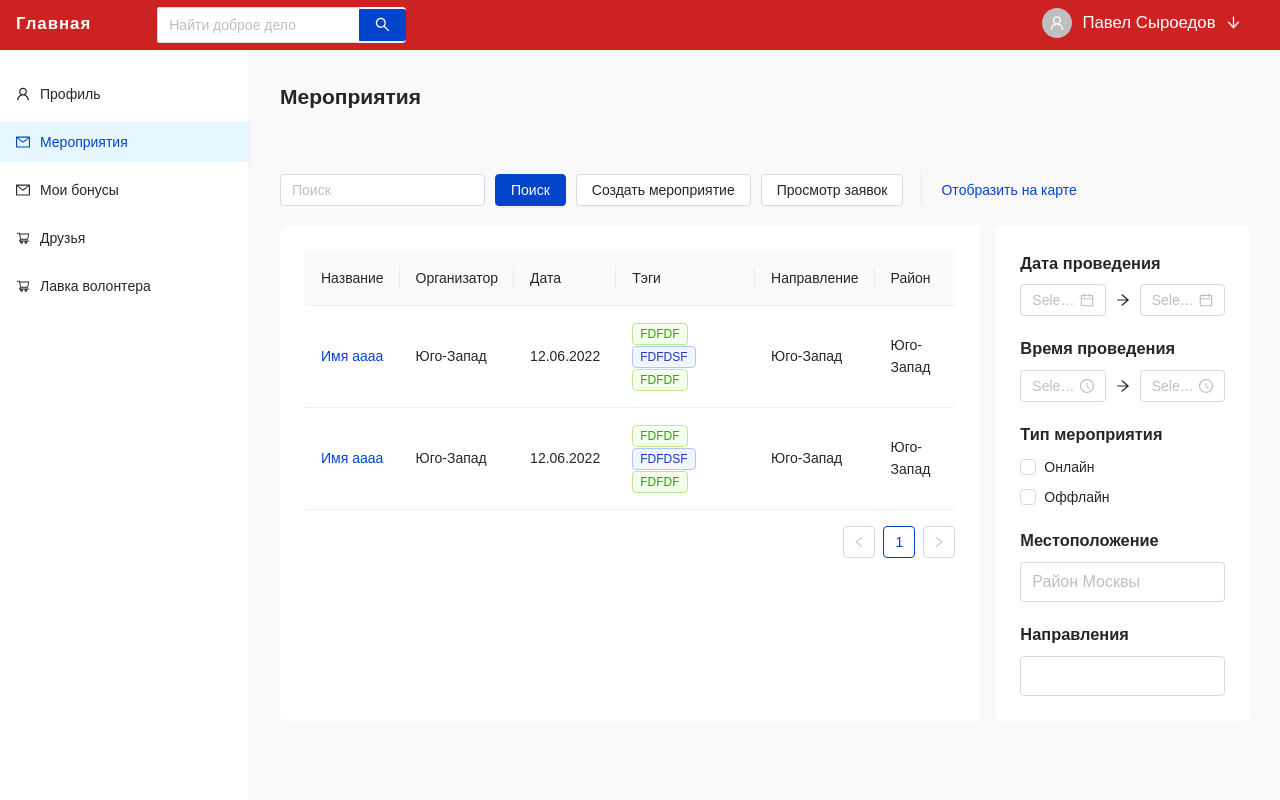
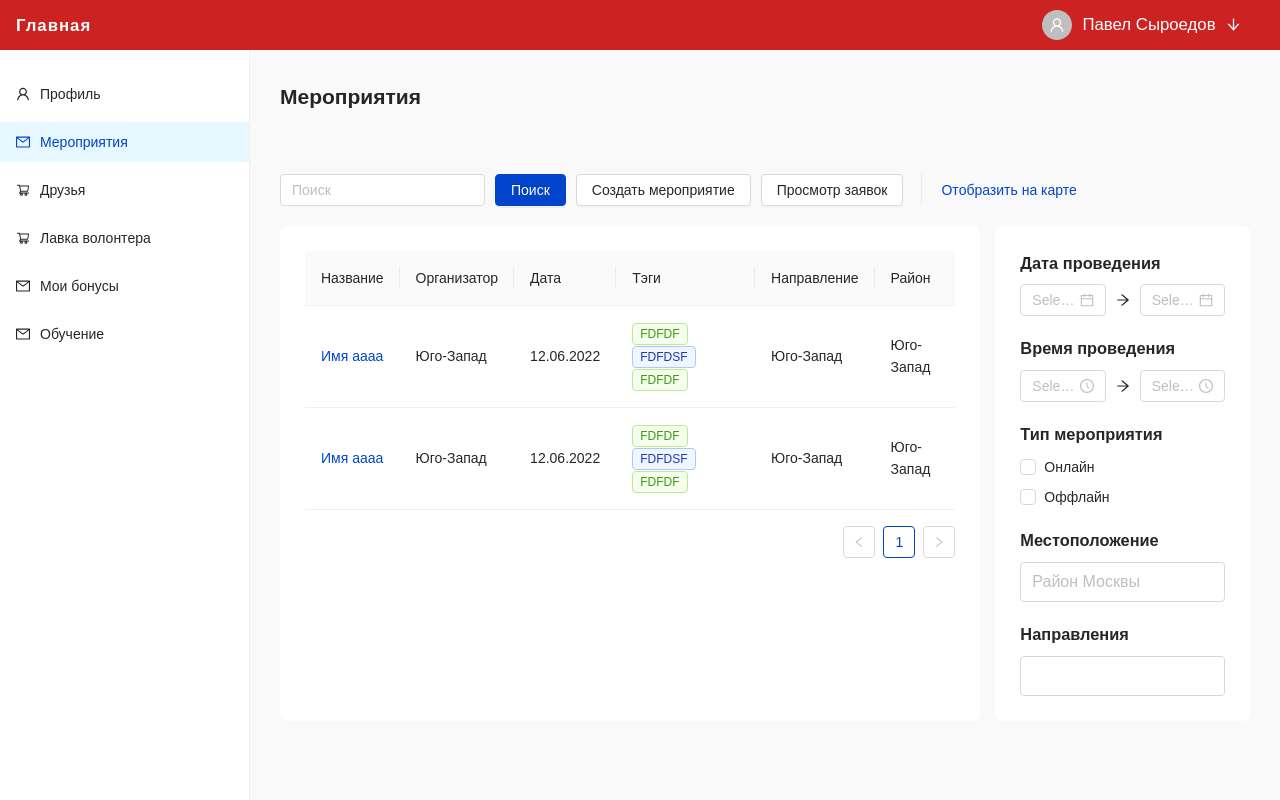
Before and after one commit to RTUITLab/MoscowCityHack-Front, a Next.js app: page /account/events in a window 1280 px wide. Built offline with nearby package versions, Linux system fonts and the light colour scheme; a web font is replaced by a local one.

Commit message:
Some changes

```diff
--- a/components/Header/Header.js
+++ b/components/Header/Header.js
@@ -1,6 +1,6 @@
 import styles from './Header.module.scss';
 import { useRouter } from 'next/router';
-import { useContext } from 'react';
+import { useContext, useEffect, useState } from 'react';
 import MainContext from '../../contexts/MainContext';
 import { Button, Input, Popover } from 'antd';
 import { ArrowDownOutlined } from '@ant-design/icons';
@@ -8,8 +8,13 @@ import { ArrowDownOutlined } from '@ant-design/icons';
 const { Search } = Input;
 
 export default function Header({ disableButtons }) {
- const [state, useState] = useContext(MainContext);
+ const [state, setState] = useContext(MainContext);
  const router = useRouter();
+ const [search, setSearchString] = useState('');
+
+ useEffect(() => {
+  setSearchString('');
+ }, [router.pathname]);
 
  return (
   <header className={styles.parent}>
@@ -24,13 +29,26 @@ export default function Header({ disableButtons }) {
        }}>
        <span style={{ fontSize: '1.2em', letterSpacing: '1px' }}>Главная</span>
       </Button>
-      <Search
-       enterButton
-       placeholder="Найти доброе дело"
-       allowClear
-       onSearch={() => {}}
-       style={{ width: 250, color: 'black' }}
-      />
+      {router.pathname !== '/account/events' ? (
+       <Input
+        value={search}
+        onChange={(e) => {
+         setSearchString(e.target.value);
+         let current = e.target.value;
+         if (e.target.value) {
+          setTimeout(() => {
+           if (current === e.target.value) {
+            router.push('/account/events?search=' + e.target.value);
+           }
+          }, 500);
+         }
+        }}
+        enterButton
+        placeholder="Найти доброе дело"
+        allowClear
+        style={{ width: 250, color: 'black' }}
+       />
+      ) : null}
      </div>
      <Popover
       title={state.user.name}
--- a/components/Layout/Layout.js
+++ b/components/Layout/Layout.js
@@ -75,14 +75,7 @@ export default function Layout({ children }) {
        icon={<MailOutlined />}>
        Мероприятия
       </Menu.Item>
-      <Menu.Item
-       onClick={() => {
-        router.push('/account/points');
-       }}
-       key={'points'}
-       icon={<MailOutlined />}>
-       Мои бонусы
-      </Menu.Item>
+
       <Menu.Item
        onClick={() => {
         router.push('/account/friends');
@@ -98,6 +91,22 @@ export default function Layout({ children }) {
        key={'shop'}
        icon={<ShoppingCartOutlined />}>
        Лавка волонтера
+      </Menu.Item>
+      <Menu.Item
+       onClick={() => {
+        router.push('/account/points');
+       }}
+       key={'points'}
+       icon={<MailOutlined />}>
+       Мои бонусы
+      </Menu.Item>
+      <Menu.Item
+       onClick={() => {
+        router.push('/account/learning');
+       }}
+       key={'points'}
+       icon={<MailOutlined />}>
+       Обучение
       </Menu.Item>
      </Menu>
     </div>
--- a/pages/account/events/index.js
+++ b/pages/account/events/index.js
@@ -12,7 +12,7 @@ import {
 } from 'antd';
 import { useRouter } from 'next/router';
 import styles from '../../../styles/events.module.scss';
-import React, { useState } from 'react';
+import React, { useEffect, useState } from 'react';
 import { ArrowRightOutlined } from '@ant-design/icons';
 import { district, tags } from '../../../utils/data';
 import Link from 'next/link';
@@ -44,6 +44,17 @@ function ExchangeRates() {
 export default function Events() {
  const router = useRouter();
  const [viewMap, setMapVisible] = useState(false);
+ const [state, editState] = useState({});
+ const setState = (e) => {
+  editState((prevState) => ({ ...prevState, ...e }));
+ };
+
+ useEffect(() => {
+  if (router.query.search) {
+   setState({ name: router.query.search });
+   document.getElementById('name-input').focus();
+  }
+ }, []);
 
  const test = [
   {
@@ -120,7 +131,13 @@ export default function Events() {
      {/*<ExchangeRates />*/}
      <div style={{ display: 'flex', gap: '10px', width: '100%' }}>
       <div>
-       <Input placeholder={'Поиск'}></Input>
+       <Input
+        id={'name-input'}
+        value={state.name}
+        onChange={(e) => {
+         setState({ name: e.target.value });
+        }}
+        placeholder={'Поиск'}></Input>
       </div>
       <div>
        <Button type={'primary'}>Поиск</Button>
--- a/pages/form/create.js
+++ b/pages/form/create.js
@@ -22,7 +22,7 @@ const { Option } = Select;
 const { TextArea } = Input;
 
 export default function CreateEventsAll() {
- const [part, setPart] = useState(1);
+ const [part, setPart] = useState(0);
 
  const [tags, setTags] = useState(tagsData);
 
```
